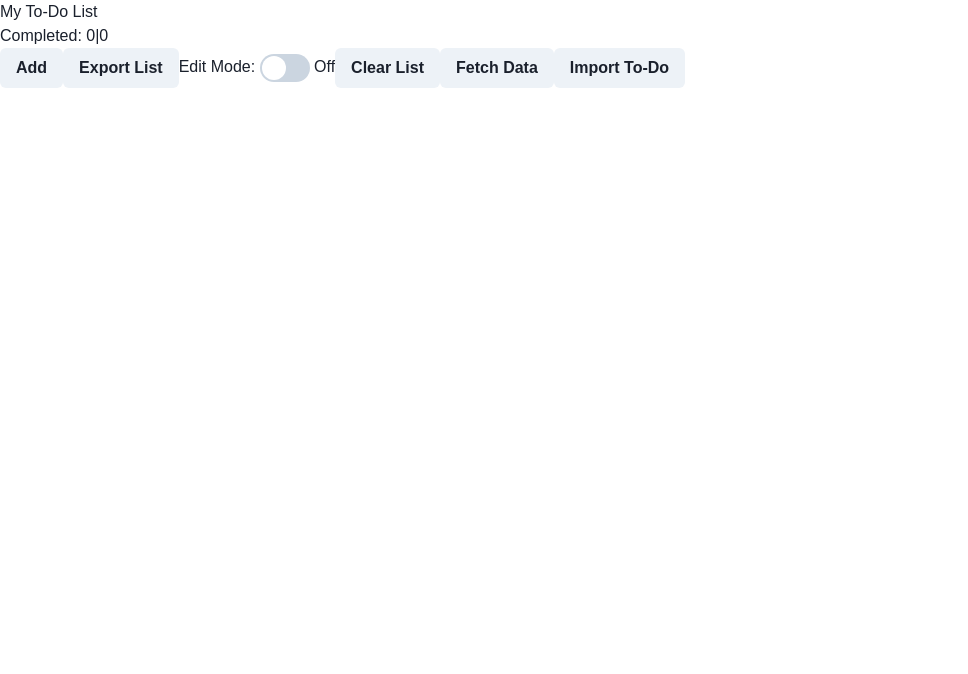
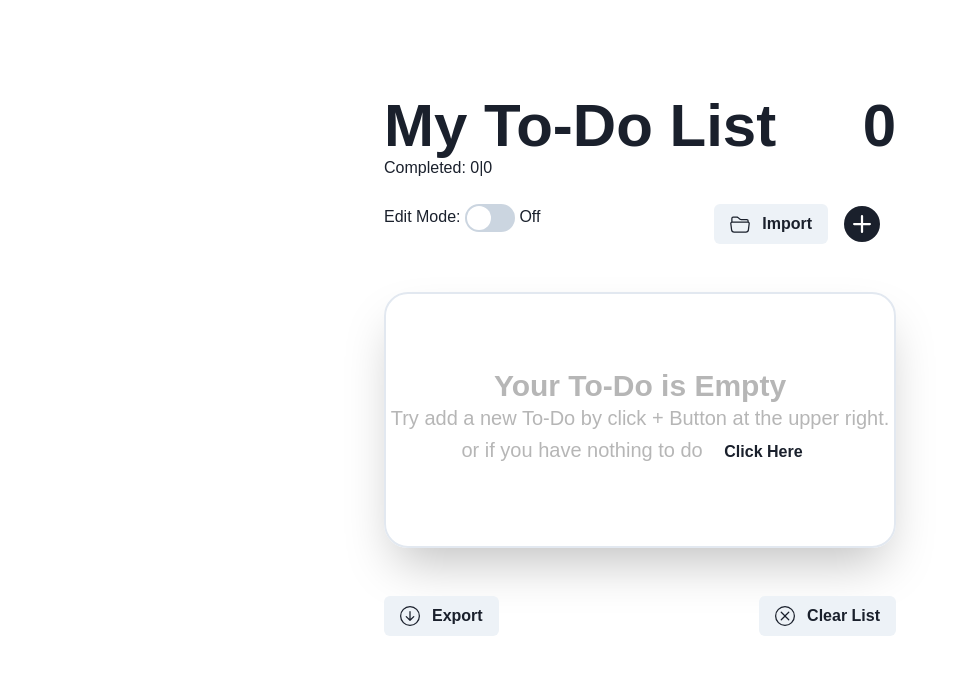
Before and after one commit to pnwttklm/weird-to-do, a Next.js app: page / in a window 1280 px wide. Shown: the top 674 px of the page, without its empty margins (0-968 px from the left). Built offline with nearby package versions, Linux system fonts and the light colour scheme; a web font is replaced by a local one.

Commit message:
Design 1.0

```diff
--- a/app/page.tsx
+++ b/app/page.tsx
@@ -16,6 +16,7 @@ import {
   Checkbox,
   Center,
 } from "@chakra-ui/react";
+import { BsPen, BsChevronDown, BsChevronUp, BsFolder2Open, BsPlusCircleFill, BsTrash3, BsArrowDownCircle, BsXCircle } from "react-icons/bs";
 
 type TodoItem = {
   id: number;
@@ -242,21 +243,56 @@ export default function Home() {
   //   }
   // });
   return (
-    <>
-      <h1>My To-Do List</h1>
-      <h1>
+    <div className="px-96 p-24">
+      <div className="flex flex-row justify-between">
+        <h1 className="text-6xl font-extrabold">My To-Do List</h1>
+        <h1 className="text-6xl font-extrabold">
+          {list.length - completedCount}
+        </h1>
+      </div>
+      <h1 className="">
         Completed: {completedCount}|{list.length}
       </h1>
-      {editChecked && <h1>Edit Mode</h1>}
-      <div className="flex flex-col">
+      <div className="flex flex-row justify-between mt-6 mb-12 place-content-center">
+        <div>
+          Edit Mode:{" "}
+          <Switch
+            colorScheme="teal"
+            size="lg"
+            checked={editChecked}
+            onChange={() => handleEdit()}
+          />{" "}
+          {editChecked ? "On" : "Off"}
+        </div>
+        <div>
+        <Button className="gap-3" onClick={fetchImport}><BsFolder2Open className="text-xl"/>Import</Button>
+          <Button
+            onClick={onOpen}
+            className="rounded-full"
+            rounded={"full"}
+            bg={"[#FFFFFF00]"}
+          >
+            <BsPlusCircleFill className="text-4xl" />
+          </Button>
+        </div>
+      </div>
+      {editChecked && <h1 className="bg-[#000000] text-white rounded-full px-3 py-2 font-extrabold w-32 text-center">Edit Mode</h1>}
+      {list.length ==0 && <Center className="flex flex-col text-[#b6b6b6] border-2 w-full h-64 shadow-2xl rounded-3xl ">
+        <h1 className="text-3xl text-center font-bold">Your To-Do is Empty</h1>
+        <h1 className="text-xl text-center">Try add a new To-Do by click + Button at the upper right.</h1>
+        <h1 className="text-xl text-center">or if you have nothing to do <Button onClick={fetchData} bg={"#00000000"}>Click Here</Button></h1>
+          </Center>}
+      <div className="flex flex-col gap-1">
         {list.map((item) => {
           return (
-            <div key={item.id}>
+            <div key={item.id} className="flex flex-row bg-[#FFFFFF] shadow-2xl rounded-2xl p-3 justify-between content-center">
+              <div className="flex flex-row ">
               <Checkbox
                 isChecked={item.completed}
                 size="lg"
                 colorScheme="green"
                 onChange={() => handleCheck(item.id)}
+                className="mr-3"
               />
               {item.image && (
                 <Image
@@ -264,40 +300,40 @@ export default function Home() {
                   alt="Image"
                   width={100}
                   height={100}
+                  className="rounded-xl w-16 h-16 mr-3"
                 />
               )}
-              {item.id}
-              {item.todo}
+              {/* {item.id} */}
+              <h1 className="text-lg">{item.todo}</h1>
+              </div>
+              <div className="content-center">
               {editChecked && (
-                <>
+                <div className="content-center">
+                <Button onClick={() => openModal(item.id)} gap={2} mr={3}><BsPen/>Edit</Button>
+                  <Button onClick={() => handleUp(item.id)} mr={1} rounded={"full"}
+                    paddingX={-1}><BsChevronUp/></Button>
+                  <Button onClick={() => handleDown(item.id)} mr={3} rounded={"full"}
+                    paddingX={-1}><BsChevronDown/></Button>
                   <Button
                     colorScheme={"red"}
                     onClick={() => handleRemove(item.id)}
+                    rounded={"full"}
+                    paddingX={-1}
                   >
-                    Remove
+                    <BsTrash3/>
                   </Button>
-                  <Button onClick={() => openModal(item.id)}>Edit</Button>
-                  <Button onClick={() => handleUp(item.id)}>Up</Button>
-                  <Button onClick={() => handleDown(item.id)}>Down</Button>
-                </>
+                </div>
+
               )}
+              </div>
             </div>
           );
         })}
       </div>
-      <Button onClick={onOpen}>Add</Button>
-      <Button onClick={exportListToFile}>Export List</Button>
-      Edit Mode:{" "}
-      <Switch
-        colorScheme="teal"
-        size="lg"
-        checked={editChecked}
-        onChange={() => handleEdit()}
-      />{" "}
-      {editChecked ? "On" : "Off"}
-      <Button onClick={() => setList([])}>Clear List</Button>
-      <Button onClick={fetchData}>Fetch Data</Button>
-      <Button onClick={fetchImport}>Import To-Do</Button>
+      <div className="flex flex-row justify-between mt-12">
+      <Button onClick={exportListToFile} className="gap-3"><BsArrowDownCircle className="text-xl"/>Export</Button>
+      <Button onClick={() => setList([])} className="gap-3"><BsXCircle className="text-xl"/>Clear List</Button>
+      </div>
       <Modal onClose={onClose} isOpen={isOpen} isCentered>
         <ModalOverlay />
         <ModalContent>
@@ -368,6 +404,6 @@ export default function Home() {
           </ModalFooter>
         </ModalContent>
       </Modal>
-    </>
+    </div>
   );
 }
```
